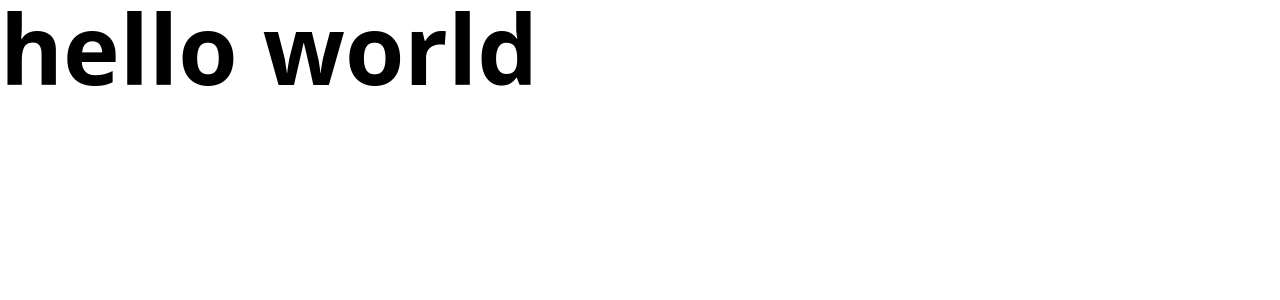
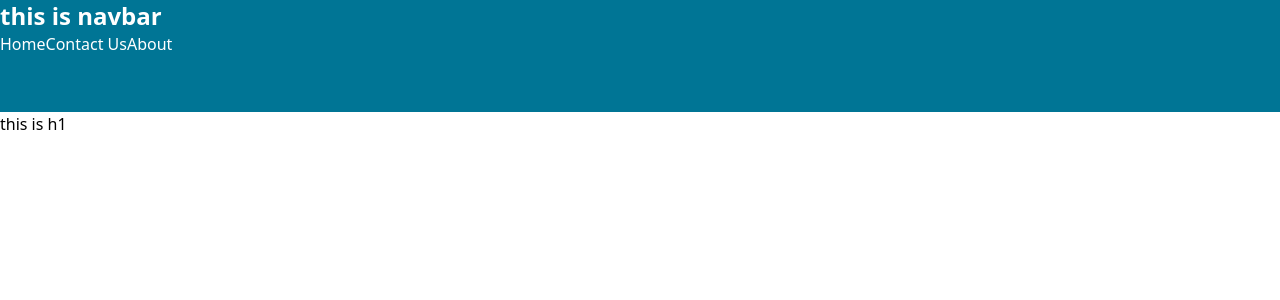
Before and after one commit to qudratullah-stack/FullStack-PortFolio-Frontend, a React (Vite) app: page / in a window 1280 px wide. Shown: the top 300 px of the page. Built offline with nearby package versions, Linux system fonts and the light colour scheme.

Commit message:
Setup React Router with About and Contact pages

```diff
--- a/package.json
+++ b/package.json
@@ -11,7 +11,8 @@
   },
   "dependencies": {
     "react": "^19.2.0",
-    "react-dom": "^19.2.0"
+    "react-dom": "^19.2.0",
+    "react-router-dom": "^7.13.0"
   },
   "devDependencies": {
     "@eslint/js": "^9.39.1",
--- a/src/App.tsx
+++ b/src/App.tsx
@@ -1,15 +1,21 @@
-
 import './style/App.css'
-
+import Home from './componenets/Home'
+import { Route, Routes, BrowserRouter } from 'react-router-dom'
+import About from './componenets/About'
+import ContactUs from './componenets/ContactUs'
 function App() {
+  return (
+    <>
+    <BrowserRouter>
+    <Routes>
+      <Route path='/' element={<Home/>}/>
+      <Route path='/about' element={<About/>}/>
+      <Route path='/contactUs' element={<ContactUs/>}/>
 
 
-  return (
-    <>
-    <h1 className='text-8xl font-bold text-shadow-fuchsia-900'>hello world</h1>
-
+   </Routes>
+      </BrowserRouter>
     </>
   )
 }
-
 export default App
--- /dev/null
+++ b/src/authantications/Login.tsx
@@ -0,0 +1,11 @@
+
+
+function Login() {
+  return (
+   <>
+   this is Login page
+   </>
+  )
+}
+
+export default Login
--- /dev/null
+++ b/src/authantications/Signup.tsx
@@ -0,0 +1,11 @@
+
+
+function Signup() {
+  return (
+    <>
+    this is Signup page
+    </>
+  )
+}
+
+export default Signup
--- /dev/null
+++ b/src/componenets/About.tsx
@@ -0,0 +1,11 @@
+
+
+function About() {
+  return (
+<>
+this is about page
+</>
+  )
+}
+
+export default About
--- /dev/null
+++ b/src/componenets/ContactUs.tsx
@@ -0,0 +1,11 @@
+
+
+function ContactUs() {
+  return (
+  <>
+  This is contact page
+  </>
+  )
+}
+
+export default ContactUs
--- /dev/null
+++ b/src/componenets/Home.tsx
@@ -0,0 +1,12 @@
+import Navbar from "./partials/Navbar"
+
+function Home() {
+  return (
+   <>
+   <Navbar/>
+   <h1>this is h1</h1>
+   </>
+  )
+}
+
+export default Home
--- /dev/null
+++ b/src/componenets/partials/Navbar.tsx
@@ -0,0 +1,17 @@
+import { Link } from "react-router-dom"
+
+function Navbar() {
+  return (
+    <>
+    <div className="navbar bg-cyan-700 h-28 text-white">
+        <h2 className="font-bold text-2xl">this is navbar</h2>
+    <Link to="/">Home</Link>
+    <Link to="/contactUs">Contact Us</Link>
+    <Link to="/about">About</Link>
+    </div>
+
+    </>
+  )
+}
+
+export default Navbar
```
Also changed, not shown: 1 other file (tests, documents, lock files or other folders).
